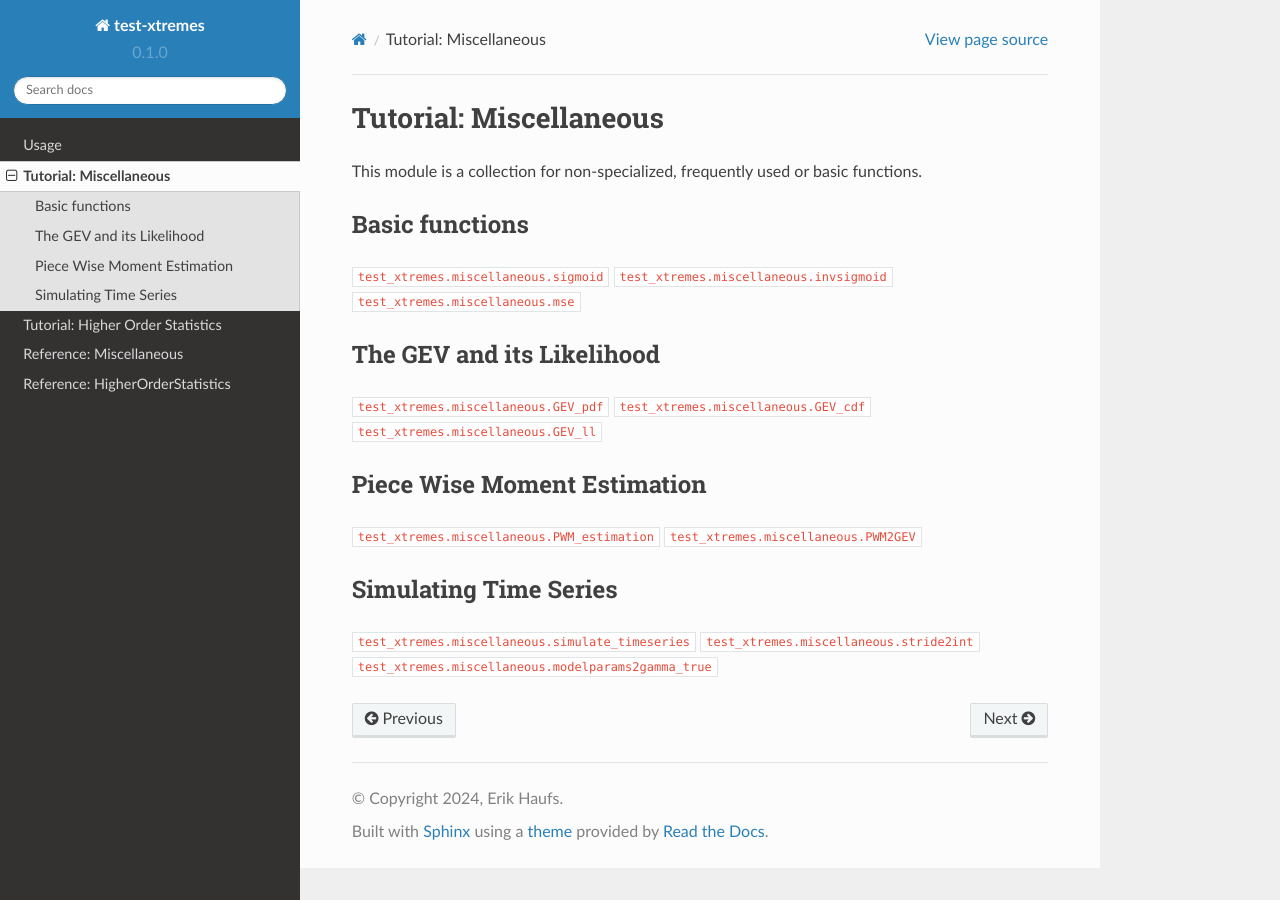
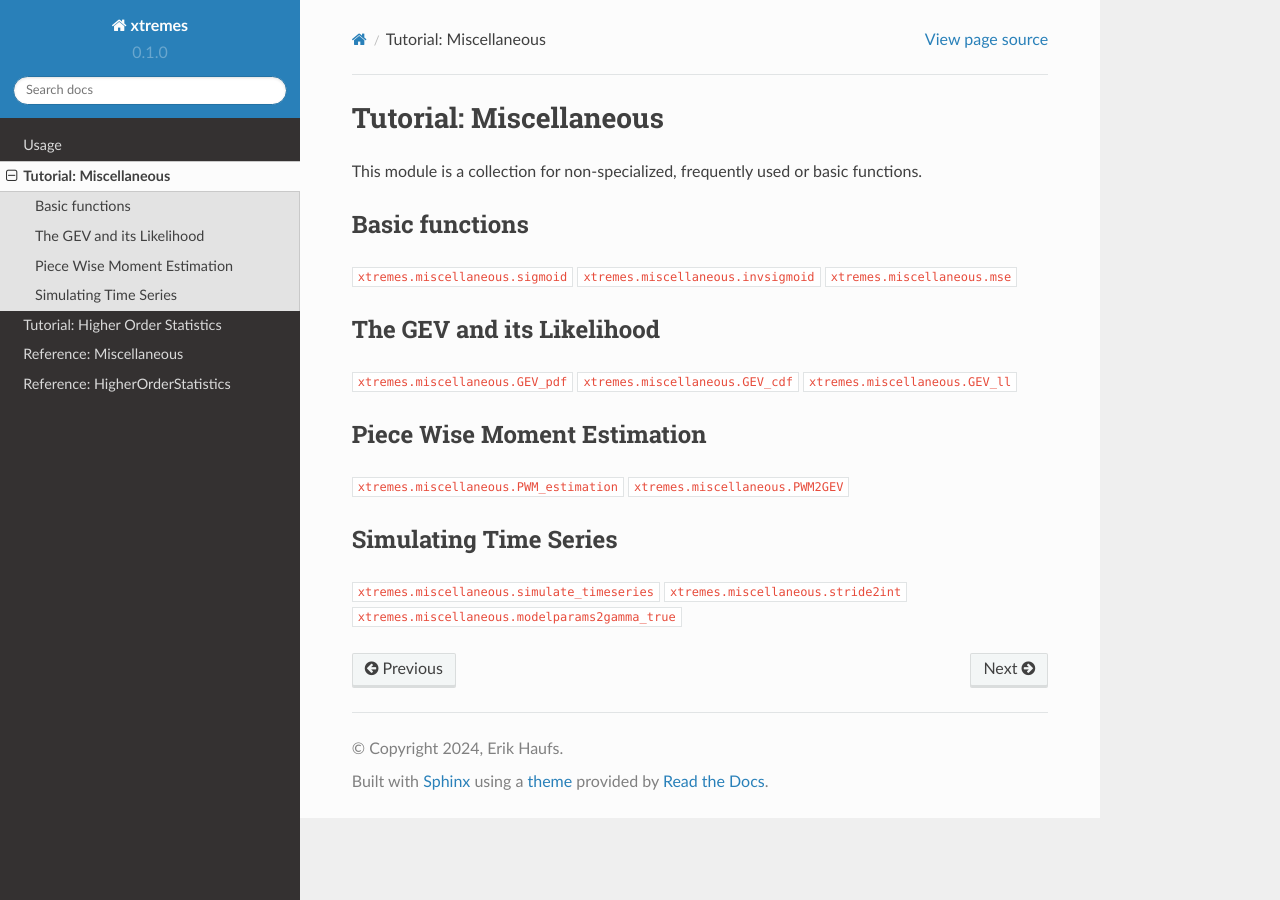
Before and after one commit to haufse/xtremes, a Sphinx documentation site: the page built from docs/source/miscellaneous.rst, in a window 1280 px wide. Built offline with Sphinx 7.4.7 and the Read the Docs theme 2.0.0, drawn with Linux system fonts in a browser that asks for light colours.

Commit message:
debugging doc

```diff
--- a/docs/source/conf.py
+++ b/docs/source/conf.py
@@ -2,7 +2,7 @@
 
 # -- Project information
 
-project = 'test-xtremes'
+project = 'xtremes'
 copyright = '2024, Erik Haufs'
 author = 'Erik Haufs'
 
--- a/docs/source/miscellaneous.rst
+++ b/docs/source/miscellaneous.rst
@@ -7,26 +7,26 @@ This module is a collection for non-specialized, frequently used or basic functi
 Basic functions
 ---------------
 
-``test_xtremes.miscellaneous.sigmoid``
-``test_xtremes.miscellaneous.invsigmoid``
-``test_xtremes.miscellaneous.mse``
+``xtremes.miscellaneous.sigmoid``
+``xtremes.miscellaneous.invsigmoid``
+``xtremes.miscellaneous.mse``
 
 The GEV and its Likelihood
 --------------------------
 
-``test_xtremes.miscellaneous.GEV_pdf``
-``test_xtremes.miscellaneous.GEV_cdf``
-``test_xtremes.miscellaneous.GEV_ll``
+``xtremes.miscellaneous.GEV_pdf``
+``xtremes.miscellaneous.GEV_cdf``
+``xtremes.miscellaneous.GEV_ll``
 
 Piece Wise Moment Estimation
 ----------------------------
 
-``test_xtremes.miscellaneous.PWM_estimation``
-``test_xtremes.miscellaneous.PWM2GEV``
+``xtremes.miscellaneous.PWM_estimation``
+``xtremes.miscellaneous.PWM2GEV``
 
 Simulating Time Series
 ----------------------
 
-``test_xtremes.miscellaneous.simulate_timeseries``
-``test_xtremes.miscellaneous.stride2int``
-``test_xtremes.miscellaneous.modelparams2gamma_true``
+``xtremes.miscellaneous.simulate_timeseries``
+``xtremes.miscellaneous.stride2int``
+``xtremes.miscellaneous.modelparams2gamma_true``
--- a/docs/source/usage.rst
+++ b/docs/source/usage.rst
@@ -21,6 +21,6 @@ Until now, only a preliminary test version is avaiable:
 
 The modules
 -----------
-So far, two modules are implemented. The module ``test_xtremes.miscellaneous`` contains basic functionalities,
-whereas ``test_xtremes.HigherOrderStatistics`` is specialized on the influence of higher order statistics for
+So far, two modules are implemented. The module ``xtremes.miscellaneous`` contains basic functionalities,
+whereas ``xtremes.HigherOrderStatistics`` is specialized on the influence of higher order statistics for
 Maximum Likelihood estimations. For each module, there will be a tutorial and a subsection in the API reference
```
Also changed, not shown: README.md (+10 -1 lines), docs/source/api_hos.rst (+10 -10 lines), docs/source/api_misc.rst (+11 -11 lines), docs/source/higherorderstatistics.rst (+11 -11 lines), 3 other files.
